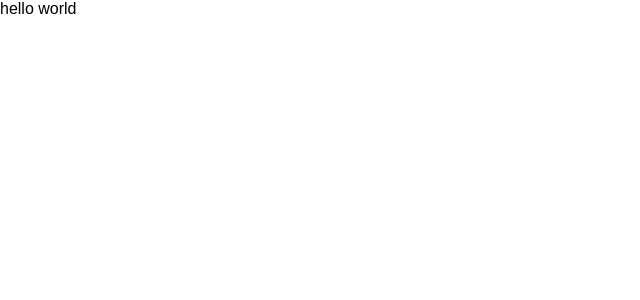
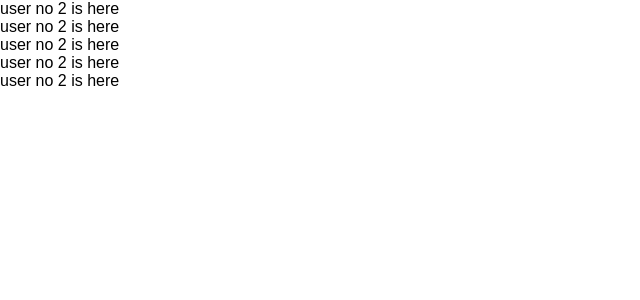
Before and after one commit to uzairqq/React-Js, a React (Create React App) app in the folder my-app/: page / in a window 1280 px wide. Shown: the top 300 px of the page, without its empty margins (0-640 px from the left). Built offline with nearby package versions, Linux system fonts and the light colour scheme.

Commit message:
created a fucntion based component

```diff
--- /dev/null
+++ b/my-app/src/user/User.js
@@ -0,0 +1,9 @@
+import React from 'react';
+
+const User = () => {
+    return (
+        <div>user no 2 is here</div>
+    );
+}
+
+export default User;
--- a/my-app/src/user/Users.js
+++ b/my-app/src/user/Users.js
@@ -1,12 +1,17 @@
 import React, { Component } from 'react';
-
+import User from './User';
 
 class Users extends Component {
     render() {
         return (
             <div>
-                hello world
-             </div>
+                <User />
+                <User />
+                <User />
+                <User />
+                <User />
+            </div>
+
         );
     }
 }
```
